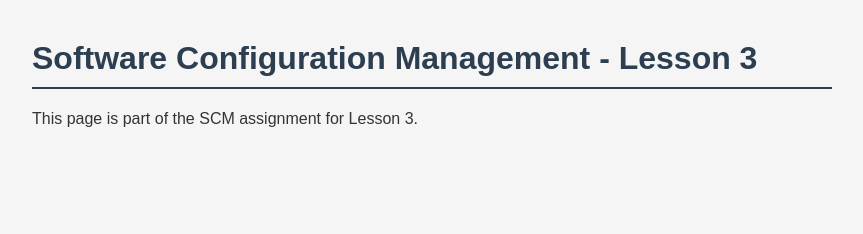
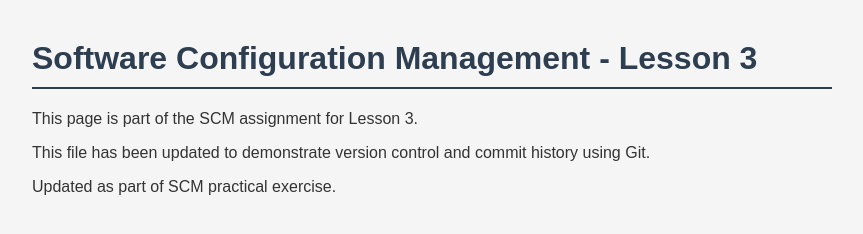
Before and after one commit to carelofy/scmlesson3, a plain HTML site: page index.html in a window 1280 px wide. Shown: the whole page, without its empty margins (208-1071 px from the left). Drawn offline with Linux system fonts and the light colour scheme.

Commit message:
Second commit - updated index.html and README

```diff
--- a/index.html
+++ b/index.html
@@ -9,5 +9,9 @@
 <body>
   <h1>Software Configuration Management - Lesson 3</h1>
   <p>This page is part of the SCM assignment for Lesson 3.</p>
+  <p>This file has been updated to demonstrate version control and commit history using Git.</p>
+  <footer>
+    <p>Updated as part of SCM practical exercise.</p>
+  </footer>
 </body>
 </html>
```
